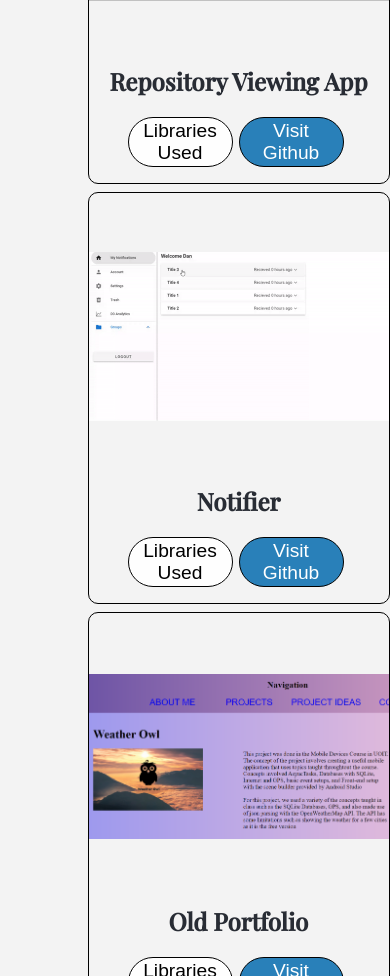
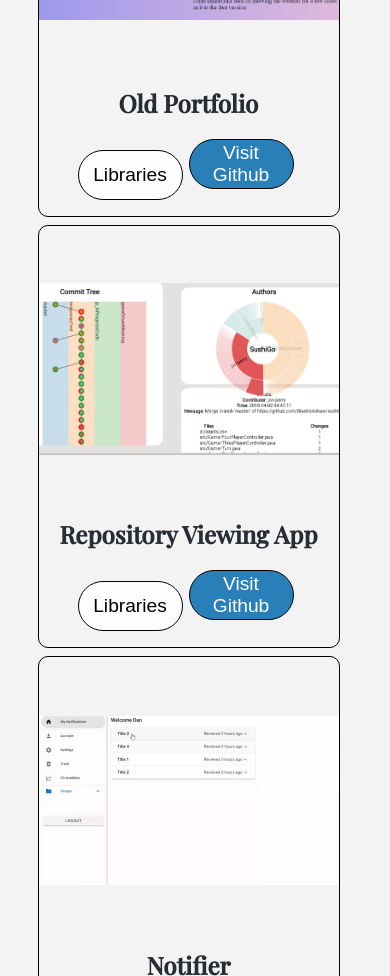
Before and after one commit to SinthooranR/SinthooranR.github.io, a React (Create React App) app: page / in a window 390 px wide. Shown: the part 3460-4436 px from the top of the page. Built offline with nearby package versions, Linux system fonts and the light colour scheme.

Commit message:
Minot errors fixed and redeployed now

```diff
--- a/src/ProjectList.json
+++ b/src/ProjectList.json
@@ -12,6 +12,12 @@
         "image": "images/gamecube.PNG"
     },
     {
+        "title": "Old Portfolio",
+        "description": "HTML | CSS | Javascript",
+        "link": "https://github.com/SinthooranR/SinthooranR.github.io",
+        "image": "images/oldWebsite.PNG"
+    },
+    {
         "title": "Repository Viewing App",
         "description": "HTML | CSS | JavaScript | D3.js",
         "link": "https://github.com/SinthooranR/InfoVis_FinalProject",
@@ -23,23 +29,16 @@
         "link": "https://github.com/SinthooranR/CSCI3230U-Project",
         "image": "images/notifier.gif"
     },
-
-    {
-        "title": "Old Portfolio",
-        "description": "HTML | CSS | Javascript",
-        "link": "https://github.com/SinthooranR/SinthooranR.github.io",
-        "image": "images/oldWebsite.PNG"
-    },
     {
         "title": "Credit Card App",
         "description": "React | NodeJS | Express | MongoDB | Axios | Material-UI",
-        "link": "https://github.com/SinthooranR/SinthooranR.github.io",
+        "link": "https://github.com/SinthooranR/Banking_App",
         "image": "images/creditCard.webp"
     },
     {
     "title": "Mock Forum Site",
     "description": "React | NodeJS | Express | MongoDB | Axios",
-    "link": "https://github.com/SinthooranR/SinthooranR.github.io",
+    "link": "https://github.com/SinthooranR/Forum_Site",
     "image": "images/mockForum.webp"
 }
 ]
--- a/src/components/MainBody/Projects/Projects.module.css
+++ b/src/components/MainBody/Projects/Projects.module.css
@@ -33,6 +33,7 @@
     grid-auto-rows: minmax(10px, auto);
     justify-content: center;
     padding-left: 50px;
+    padding-right: 50px;
   }
 }
 
@@ -46,5 +47,6 @@
     grid-auto-rows: minmax(10px, auto);
     justify-content: center;
     padding-left: 100px;
+    padding-right: 100px;
   }
 }
--- a/src/components/Reusuable/Project/Project.js
+++ b/src/components/Reusuable/Project/Project.js
@@ -56,7 +56,7 @@ const Project = (props) => {
       {panelDisplay}
       <div>
         <button onClick={panelSwitcher} className={buttonColor}>
-          {!panel ? "Libraries Used " : "Click Back"}
+          {!panel ? "Libraries" : "Return"}
         </button>
         <button className={githubColor}>
           <a href={props.link} target="_blank" rel="noopener noreferrer">
--- a/src/components/Reusuable/Project/Project.module.css
+++ b/src/components/Reusuable/Project/Project.module.css
@@ -102,14 +102,14 @@
 
 @media (max-width: 499px) {
   .Project {
-    width: 400px;
-    margin-bottom: 15px;
+    width: 375px;
+    margin: 0 2.5% 1% 2.5%;
   }
 
   .Project img {
     padding-top: 10px;
     height: 200px;
-    width: 400px;
+    width: 350px;
   }
 }
 
@@ -118,6 +118,7 @@
     width: 300px;
     margin-bottom: 15px;
     margin-left: 5%;
+    margin-right: 5%;
   }
 
   .Project img {
```
